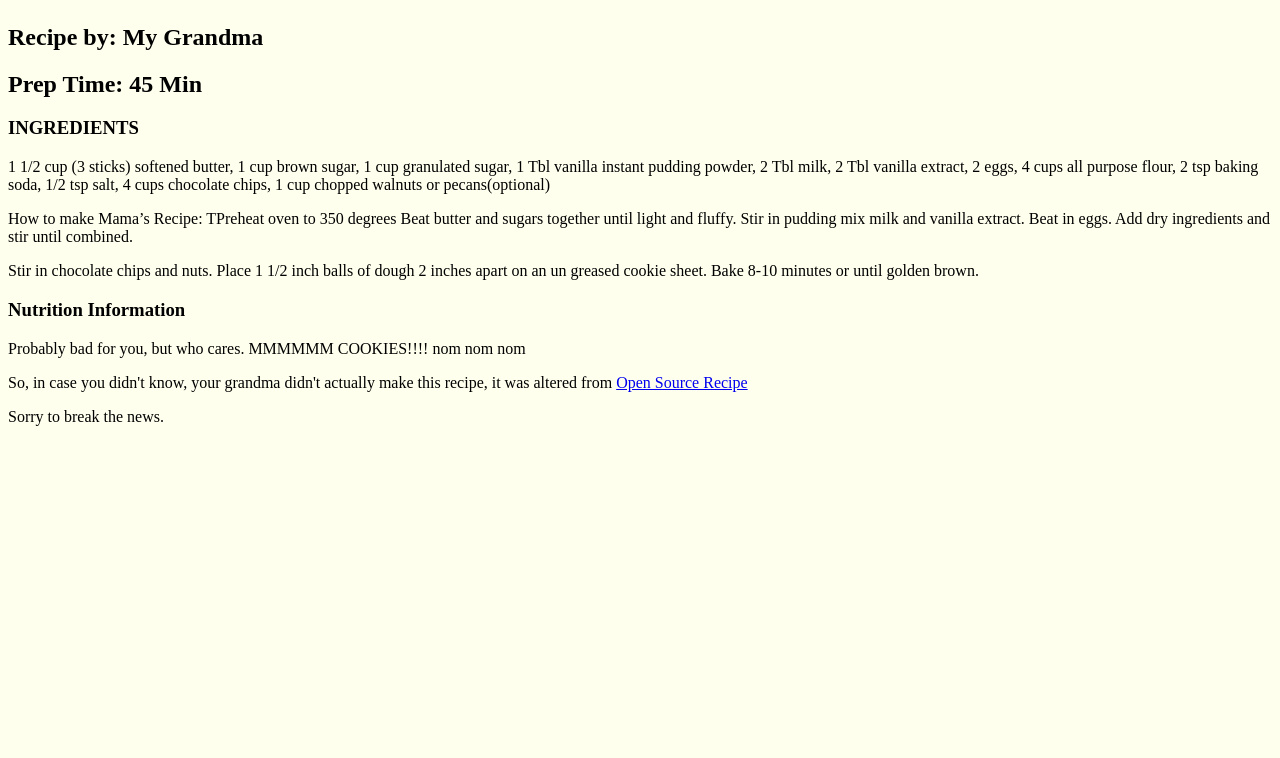
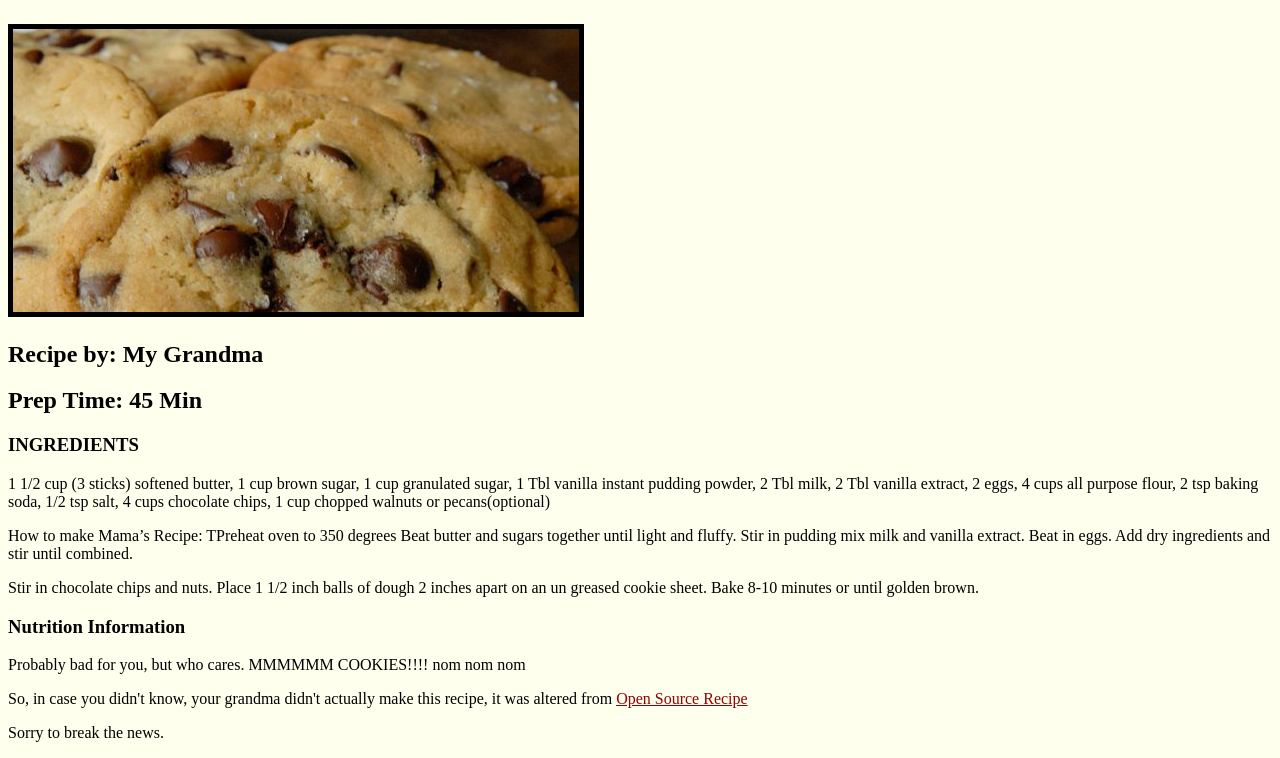
Before and after one commit to BrianCarela/cookie_recipe, a plain HTML site: page index.html in a window 1280 px wide. Shown: the part 77-835 px from the top of the page. Before the commit the page ends 800 px from the top, so only its background shows below. Drawn offline with Linux system fonts and the light colour scheme.

Commit message:
easy for me, i wonder what the students will have issue with

```diff
--- a/index.html
+++ b/index.html
@@ -8,6 +8,8 @@
 </head>
 <body>
   <h1>The Best Chocolate Chip Cookies</h1>
+  <!-- image goes right here under the first heading -->
+  <img src="./cookies.jpg">
   <h2>Recipe by: My Grandma</h2>
   <h2>Prep Time: 45 Min</h2>
 
--- a/styles.css
+++ b/styles.css
@@ -1,7 +1,25 @@
+/* the "most important" header*/
 h1{
   font-size: 40px;
 }
 
 body{
+  /* this color is difficult to see */
   background-color: #FFE;
+  /* Bonus: top of border should be white. Btw, students might make another BODY selector; */
+  border-top: white;
 }
+
+/* "The color for the text reading 'Related Recipes' is #887" uhhhh, I don't see that text. Neither will the students, we'll go over it. */
+
+/* The link color is... */
+a{
+  color: #900;
+}
+
+/* other half of bonus */
+
+img{
+  /* Student will have to realize that you need to make the border SOLID so that it's visible before giving it a color. */
+  border: solid 5px black;
+}
```
